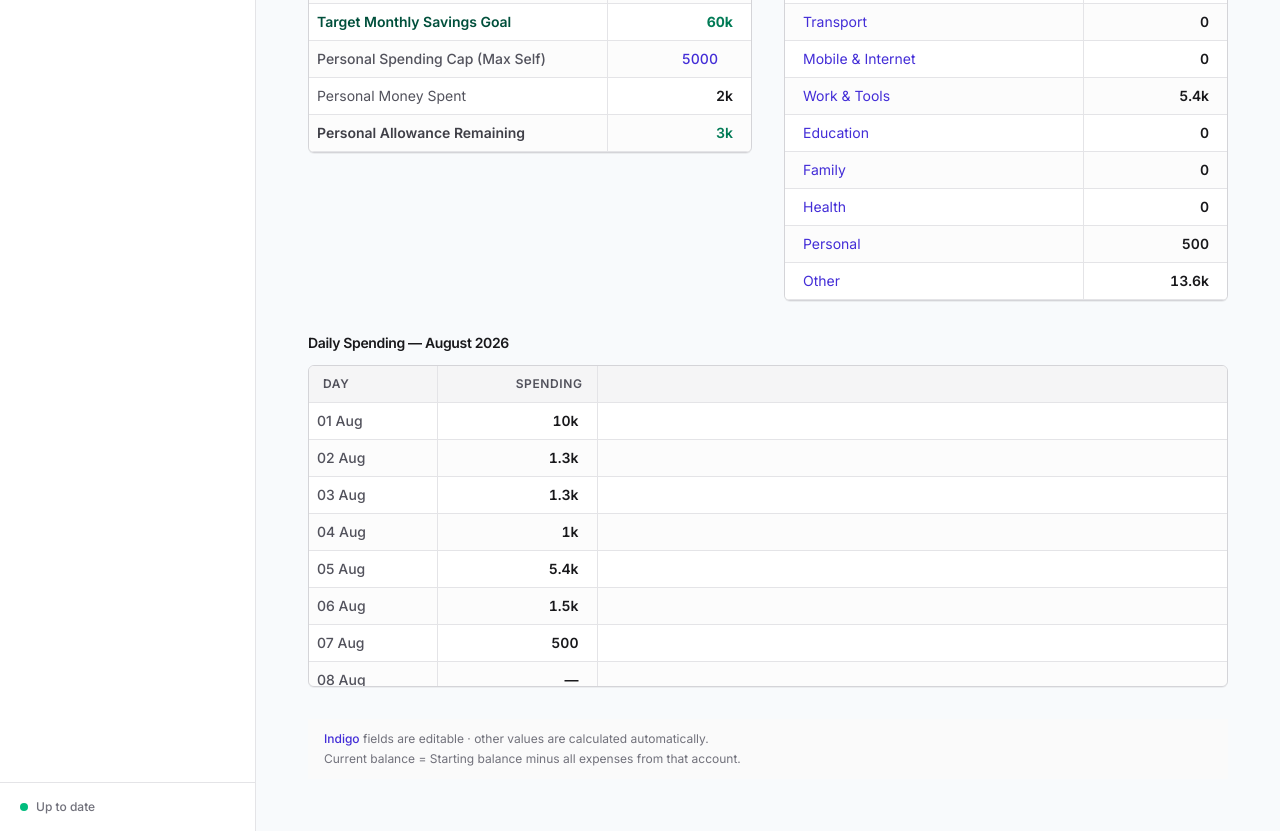
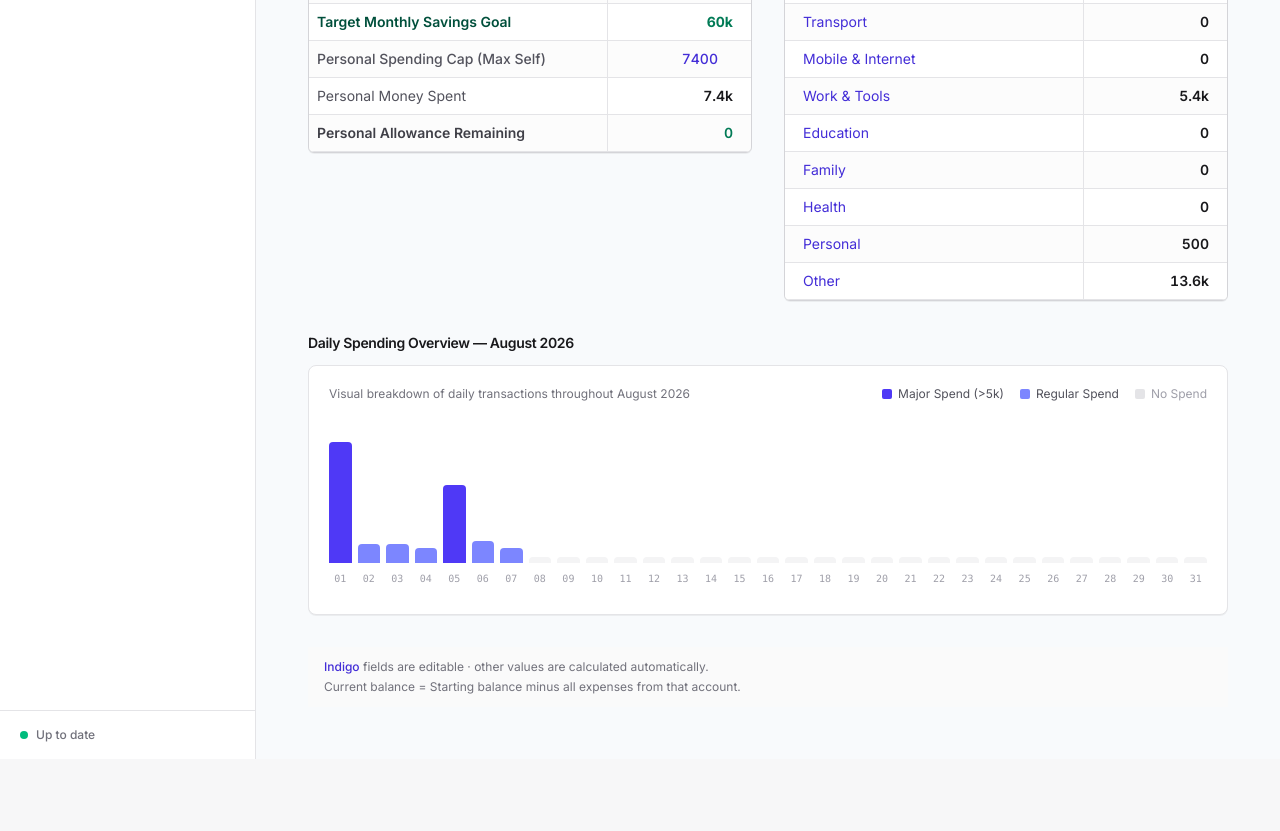
Before and after one commit to M-Irfan-Riaz0/personal_finance_manager, a Next.js app: page / in a window 1280 px wide. Shown: the part 640-1471 px from the top of the page. After the commit the page ends 1399 px from the top, so only its background shows below. Built offline with nearby package versions, Linux system fonts and the light colour scheme; no server answers; the database is empty.

Commit message:
Replace 31-day daily spending table with a modern visual Daily Spending Graph

```diff
--- a/src/components/BudgetSheet.tsx
+++ b/src/components/BudgetSheet.tsx
@@ -295,38 +295,81 @@ export default function BudgetSheet({
         </div>
       </div>
 
-      {/* Daily Spending */}
+      {/* Daily Spending Graph */}
       <div>
-        <SectionTitle>Daily Spending — {data.month}</SectionTitle>
-        <TableShell>
-          <div className="max-h-80 overflow-y-auto">
-            <table className="w-full border-collapse text-sm">
-              <thead className="sticky top-0">
-                <tr>
-                  <Th className="w-28 sm:w-32">Day</Th>
-                  <Th align="right" className="w-32 sm:w-40">Spending</Th>
-                  <Th>{""}</Th>
-                </tr>
-              </thead>
-              <tbody className="divide-y divide-zinc-100">
-                {monthDates(today).map((iso) => {
-                  const daySpending = data.expenses
-                    .filter((e) => e.date === iso)
-                    .reduce((s, e) => s + e.amount, 0);
-                  return (
-                    <tr key={iso} className="odd:bg-white even:bg-zinc-50/50 hover:bg-indigo-50/40">
-                      <Td className="w-28 sm:w-32 font-medium text-zinc-600">{fmtDayLabel(iso)}</Td>
-                      <Td className="w-32 sm:w-40">
-                        <Computed value={daySpending}>{daySpending > 0 ? fmtPKR(daySpending) : "—"}</Computed>
-                      </Td>
-                      <Td />
-                    </tr>
-                  );
-                })}
-              </tbody>
-            </table>
+        <SectionTitle>Daily Spending Overview — {data.month}</SectionTitle>
+        <div className="rounded-lg border border-zinc-200 bg-white p-5 shadow-2xs">
+          <div className="mb-4 flex items-center justify-between">
+            <div>
+              <p className="text-xs text-zinc-500">Visual breakdown of daily transactions throughout {data.month}</p>
+            </div>
+            <div className="flex items-center gap-4 text-xs">
+              <div className="flex items-center gap-1.5">
+                <span className="h-2.5 w-2.5 rounded-xs bg-indigo-600" />
+                <span className="text-zinc-600">Major Spend (&gt;5k)</span>
+              </div>
+              <div className="flex items-center gap-1.5">
+                <span className="h-2.5 w-2.5 rounded-xs bg-indigo-400" />
+                <span className="text-zinc-600">Regular Spend</span>
+              </div>
+              <div className="flex items-center gap-1.5">
+                <span className="h-2.5 w-2.5 rounded-xs bg-zinc-200" />
+                <span className="text-zinc-400">No Spend</span>
+              </div>
+            </div>
           </div>
-        </TableShell>
+
+          {(() => {
+            const dates = monthDates(today);
+            const dailyData = dates.map((iso) => {
+              const total = data.expenses
+                .filter((e) => e.date === iso)
+                .reduce((s, e) => s + e.amount, 0);
+              const dayNum = iso.split("-")[2];
+              return { iso, dayNum, total, formatted: total > 0 ? fmtPKR(total) : "0" };
+            });
+            const maxSpend = Math.max(...dailyData.map((d) => d.total), 1000);
+
+            return (
+              <div className="relative h-44 w-full pt-6 pb-2">
+                <div className="flex h-full items-end gap-1 sm:gap-1.5 overflow-x-auto">
+                  {dailyData.map((d) => {
+                    const heightPercent = d.total > 0 ? Math.max((d.total / maxSpend) * 100, 10) : 4;
+                    const isHigh = d.total >= 5000;
+                    return (
+                      <div
+                        key={d.iso}
+                        className="group relative flex flex-1 flex-col items-center h-full justify-end min-w-[18px]"
+                      >
+                        {/* Hover Tooltip */}
+                        {d.total > 0 && (
+                          <div className="absolute -top-8 z-20 hidden rounded bg-zinc-900 px-2 py-1 text-[11px] font-semibold text-white group-hover:block whitespace-nowrap shadow-md">
+                            {d.dayNum} Aug: {d.formatted}
+                          </div>
+                        )}
+                        {/* Bar */}
+                        <div
+                          style={{ height: `${heightPercent}%` }}
+                          className={`w-full rounded-t transition-all duration-200 ${
+                            d.total > 0
+                              ? isHigh
+                                ? "bg-indigo-600 group-hover:bg-indigo-700"
+                                : "bg-indigo-400 group-hover:bg-indigo-500"
+                              : "bg-zinc-100 group-hover:bg-zinc-200"
+                          }`}
+                        />
+                        {/* Day label */}
+                        <span className="mt-2 text-[10px] font-mono text-zinc-400">
+                          {d.dayNum}
+                        </span>
+                      </div>
+                    );
+                  })}
+                </div>
+              </div>
+            );
+          })()}
+        </div>
       </div>
 
       {/* Legend */}
--- a/src/lib/budget.ts
+++ b/src/lib/budget.ts
@@ -66,7 +66,7 @@ export const DEFAULT_BUDGET: BudgetData = {
     monthlySpendingBudget: 10000,
     weeklySpendingLimit: 2500,
     minBalanceBuffer: 0,
-    personalSpendingCap: 5000,
+    personalSpendingCap: 7400,
   },
   expenses: [
     { date: "2026-08-01", category: "Other", description: "Money given to Ghazi", account: "Meezan Bank", amount: 10000 },
@@ -158,11 +158,9 @@ export function computeTotals(data: BudgetData, today: Date) {
     .filter((e) => e.date >= isoDate(weekAgo.getFullYear(), weekAgo.getMonth(), weekAgo.getDate()) && e.date <= isoDate(today.getFullYear(), today.getMonth(), today.getDate()))
     .reduce((s, e) => s + e.amount, 0);
 
-  const personalSpent = data.expenses
-    .filter((e) => !isGivenMoney(e) && (e.category.trim().toLowerCase() === "personal" || e.category.trim().toLowerCase() === "food"))
-    .reduce((s, e) => s + e.amount, 0);
-  const personalCap = data.plan.personalSpendingCap ?? 5000;
-  const personalCapRemaining = personalCap - personalSpent;
+  const personalSpent = actualSpendingExpenses.reduce((s, e) => s + e.amount, 0);
+  const personalCap = data.plan.personalSpendingCap ?? 7400;
+  const personalCapRemaining = Math.max(personalCap - personalSpent, 0);
   const targetSavings = Math.max(data.plan.incomeReceived - data.plan.monthlySpendingBudget, 0);
 
   return {
```
